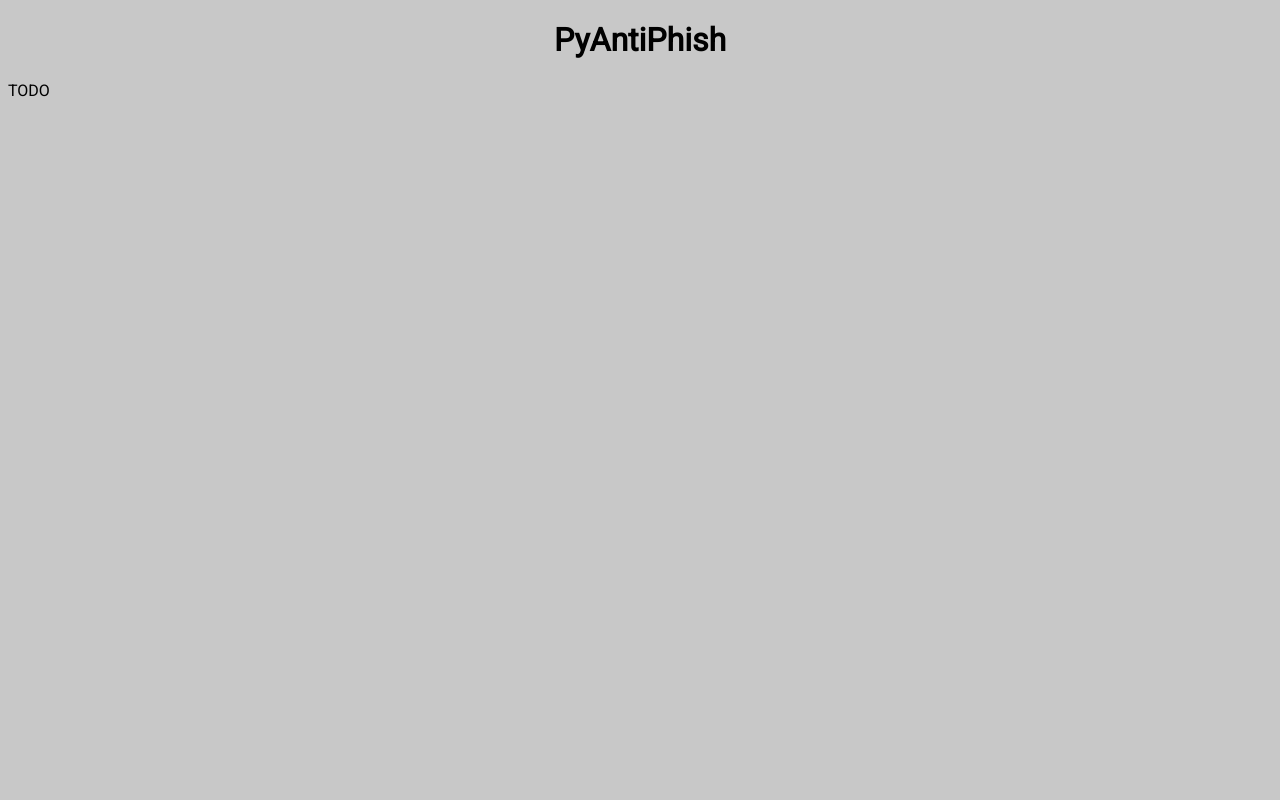
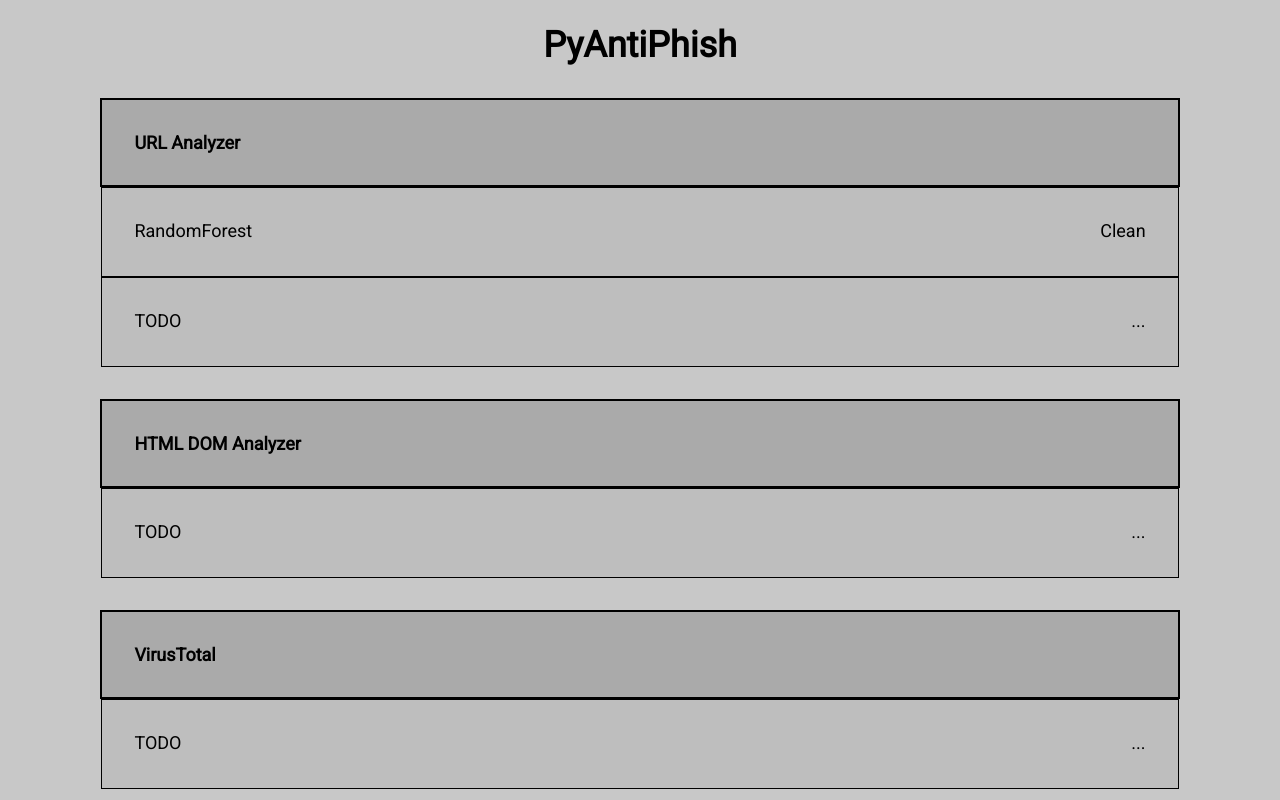
Before and after one commit to yangbranden/PyAntiPhish, a website built with webpack: page PyAntiPhishExtension/public/details.html in a window 1280 px wide. Built offline with nearby package versions, Linux system fonts and the light colour scheme.

Commit message:
full report page

```diff
--- a/PyAntiPhishExtension/public/details.html
+++ b/PyAntiPhishExtension/public/details.html
@@ -1,7 +1,7 @@
 <!DOCTYPE html>
 <html>
 <head>
-    <title>PyAntiPhish - Page Blocked</title>
+    <title>PyAntiPhish - Full Report Details</title>
     <style>
         @import url('https://fonts.googleapis.com/css?family=Roboto');
 
@@ -10,7 +10,7 @@
             color: black;
             text-align: left;
             font-family: 'Roboto', sans-serif;
-            font-size: medium;
+            font-size: large;
         }
         button {
             border: 1px solid white;
@@ -24,14 +24,60 @@
         #title {
             text-align: center;
         }
+        .categoryHeader {
+            background-color: rgb(170, 170, 170);
+            border: 2px solid black;
+            width: 80%;
+            margin: auto;
+            margin-top: 2rem;
+            padding: 2rem 2rem;
+            font-weight: bold;
+        }
+        .categoryEntry {
+            background-color: rgb(190, 190, 190);
+            border: 1px solid black;
+            width: 80%;
+            margin: auto;
+            padding: 2rem 2rem;
+            padding-bottom: 3.5rem;
+            text-align: center;
+        }
+        .entryTitle {
+            float: left;
+        }
+        .entryStatus {
+            float: right;
+        }
     </style>
 </head>
 <body>
     <div id="fullReport">
         <h1 id="title">PyAntiPhish</h1>
-        <div id="urlAnalysis">TODO</div>
-        <div id="htmlDOMAnalysis"></div>
-        <div id="virusTotalAnalysis"></div>
+        <div id="urlAnalysis">
+            <div class="categoryHeader">URL Analyzer</div>
+            <div class="categoryEntry">
+                <span class="entryTitle">RandomForest</span>
+                <span class="entryStatus">Clean</span>
+            </div>
+            <div class="categoryEntry">
+                <span class="entryTitle">TODO</span>
+                <span class="entryStatus">...</span>
+            </div>
+        </div>
+        <div id="htmlDOMAnalysis">
+            <div class="categoryHeader">HTML DOM Analyzer</div>
+            <div class="categoryEntry">
+                <span class="entryTitle">TODO</span>
+                <span class="entryStatus">...</span>
+            </div>
+        </div>
+        <div id="virusTotalAnalysis">
+            <div class="categoryHeader">VirusTotal</div>
+            <div class="categoryEntry">
+                <span class="entryTitle">TODO</span>
+                <span class="entryStatus">...</span>
+            </div>
+        </div>
     </div>
     <script src="./details.js"></script>
 </body>
```
